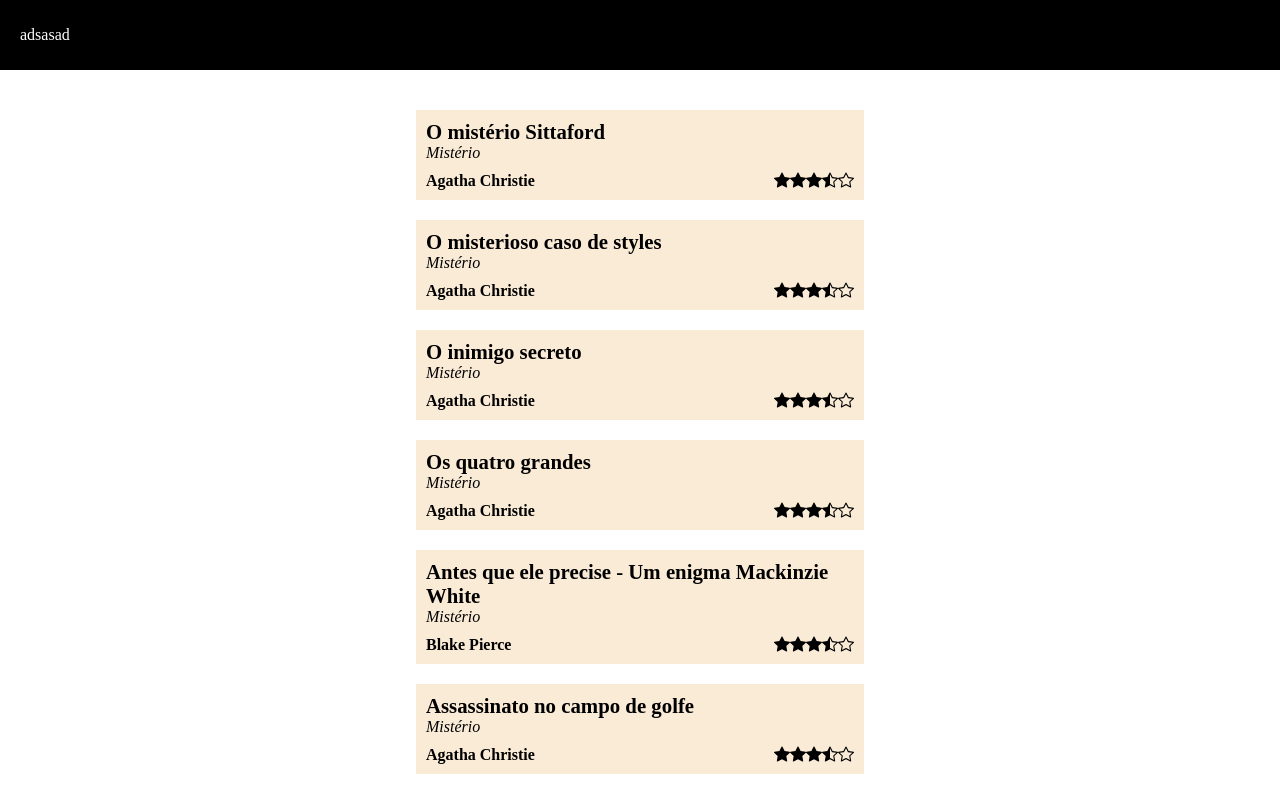
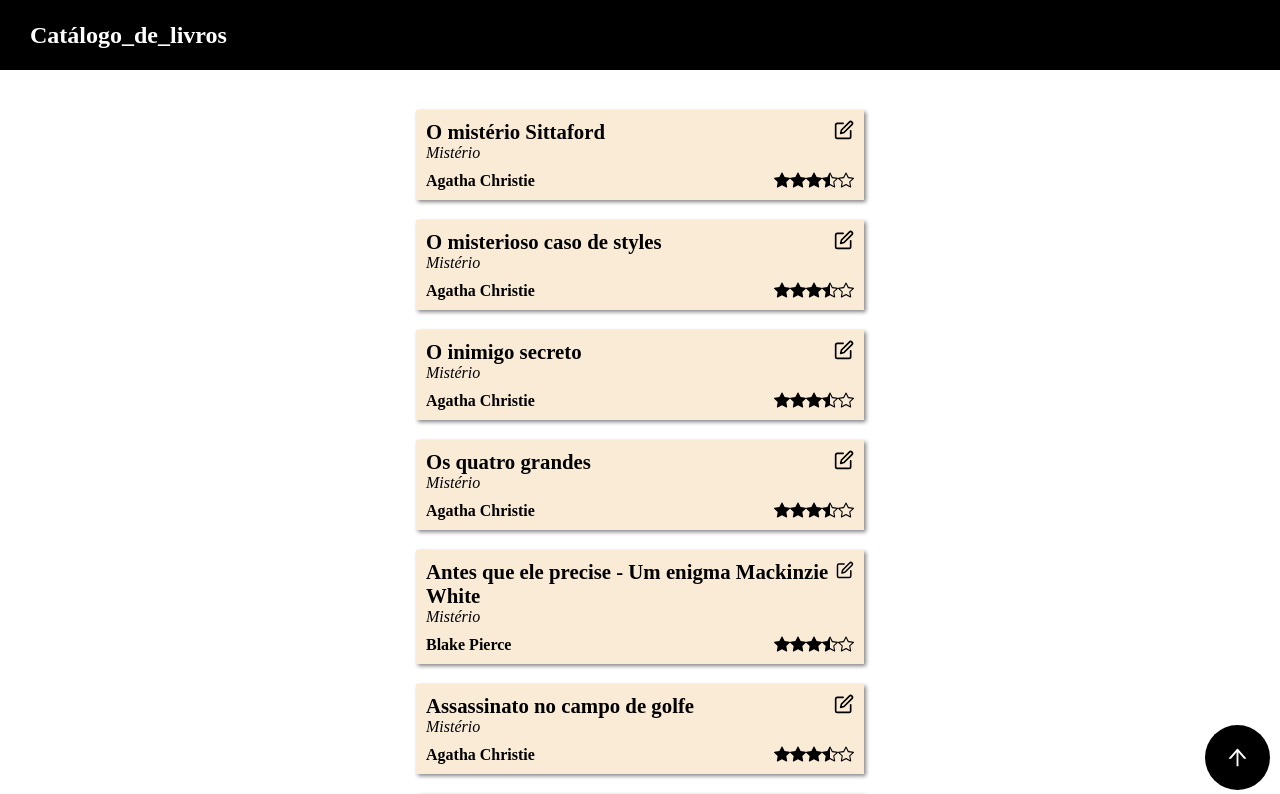
Before and after one commit to TomasCartman/catalogo_de_livros, a Next.js app: page / in a window 1280 px wide. Shown: the top 794 px of the page. Built offline with nearby package versions, Linux system fonts and the light colour scheme; some icons are missing.

Commit message:
create PageUp button

```diff
--- a/src/components/bookComponent/BookComponent.jsx
+++ b/src/components/bookComponent/BookComponent.jsx
@@ -1,12 +1,16 @@
 import styles from '@/components/bookComponent/BookComponent.module.css'
 import { BsStarFill, BsStarHalf, BsStar } from 'react-icons/bs'
+import { FiEdit } from 'react-icons/fi'
 
 export default function BookComponent({ title, gender, author, rate }) {
     return (
         <div className={styles.bookcontainer}>
-            <h3 className={styles.title}>{title}</h3>
+            <div className={styles.flexbetween}>
+                <h3 className={styles.title}>{title}</h3>
+                <FiEdit size={20} className={styles.icon} />
+            </div>
             <p className={styles.gender}>{gender}</p>
-            <div className={styles.authorstars}>
+            <div className={`${styles.authorstars} ${styles.flexbetween}`}>
                 <h4 className={styles.author}>{author}</h4>
                 <div className={styles.stars}>
                     <BsStarFill />
--- a/src/components/bookComponent/BookComponent.module.css
+++ b/src/components/bookComponent/BookComponent.module.css
@@ -3,6 +3,7 @@
     flex-direction: column;
     padding: 10px;
     background-color: antiquewhite;
+    box-shadow: 2px 2px 4px 0 #0000007c;
 }
 
 .title {
@@ -15,9 +16,12 @@
     font-style: italic;
 }
 
-.authorstars {
+.flexbetween {
     display: flex;
     justify-content: space-between;
+}
+
+.authorstars {
     margin-top: 10px;
 }
 
@@ -29,3 +33,11 @@
 .stars {
     display: flex;
 }
+
+.icon {
+    cursor: pointer;
+}
+
+.icon:hover {
+    color: #4d4d4d;
+}
--- a/src/components/navbar/NavBar.jsx
+++ b/src/components/navbar/NavBar.jsx
@@ -1,9 +1,14 @@
 import styles from './NavBar.module.css'
+import { PiSquaresFourFill } from 'react-icons/pi'
+import windowUtils from '@/utils/windowUtils'
 
 export default function NavBar({ children }) {
     return (
         <nav className={styles.navbar}>
-            {children}
+            <h2
+                className={styles.pagetitle}
+                onClick={windowUtils.goToTopOfPage}>{children}</h2>
+            <PiSquaresFourFill size={25} className={styles.icon} />
         </nav>
     )
 }
--- a/src/components/navbar/NavBar.module.css
+++ b/src/components/navbar/NavBar.module.css
@@ -1,11 +1,23 @@
 .navbar {
     height: 70px;
-    background-color: black;
+    background-color: var(--primary-color);
     color: white;
     display: flex;
     align-items: center;
-    padding: 0px 20px;
-    position: fixed;
-    width: 100%;
+    justify-content: space-between;
+    padding: 0px 30px;
+    position: sticky;
     top: 0;
 }
+
+.pagetitle {
+    cursor: pointer;
+}
+
+.icon {
+    cursor: pointer;
+}
+
+.icon:hover {
+    color: var(--hover-contrast-color);
+}
--- /dev/null
+++ b/src/components/pageUp/PageUp.jsx
@@ -0,0 +1,12 @@
+import style from './PageUp.module.css'
+import { AiOutlineArrowUp } from 'react-icons/ai'
+import windowUtils from '@/utils/windowUtils'
+
+export default function PageUp() {
+
+    return (
+        <div className={style.pageup} onClick={windowUtils.goToTopOfPage}>
+            <AiOutlineArrowUp size={25} className='icon' />
+        </div>
+    )
+}
--- /dev/null
+++ b/src/components/pageUp/PageUp.module.css
@@ -0,0 +1,20 @@
+.pageup {
+    display: flex;
+    justify-content: center;
+    align-items: center;
+    position: fixed;
+    background-color: var(--primary-color);
+    color: white;
+    padding: 20px;
+    border-radius: 100px;
+    right: 10px;
+    bottom: 10px;
+}
+
+.pageup {
+    cursor: pointer;
+}
+
+.pageup:hover {
+    color: var(--hover-contrast-color);
+}
--- a/src/pages/index.jsx
+++ b/src/pages/index.jsx
@@ -1,5 +1,6 @@
 import BookComponent from '@/components/bookComponent/BookComponent'
 import NavBar from '@/components/navbar/NavBar'
+import PageUp from '@/components/pageUp/PageUp'
 import '@/styles/globals.css'
 import styles from '@/styles/index.module.css'
 
@@ -53,11 +54,16 @@
 
 export default function Index() {
     return (
-        <main>
-            <NavBar>adsasad</NavBar>
-            <div className={styles.bookscontainer}>
-                {bookList}
-            </div>
-        </main>
+        <>
+            <header>
+                <NavBar>Catálogo_de_livros</NavBar>
+            </header>
+            <main>
+                <PageUp />
+                <div className={styles.bookscontainer}>
+                    {bookList}
+                </div>
+            </main>
+        </>
     )
 }
--- a/src/styles/globals.css
+++ b/src/styles/globals.css
@@ -1,5 +1,8 @@
 :root {
-
+  --primary-color: rgb(0, 0, 0);
+  --hover-primary-color: #4d4d4d;
+  --contrast-color: white;
+  --hover-contrast-color: #ffffffb4;
 }
 
 body {
--- a/src/styles/index.module.css
+++ b/src/styles/index.module.css
@@ -3,6 +3,6 @@
     flex-direction: column;
     margin-top: 40px;
     width: 35%;
-    margin: 110px auto 20px auto;
+    margin: 40px auto 20px auto;
     gap: 20px;
 }
--- /dev/null
+++ b/src/utils/windowUtils.js
@@ -0,0 +1,5 @@
+const goToTopOfPage = () => {
+    window.scrollTo({ top: 0, left: 0, behavior: 'smooth' })
+}
+
+export default { goToTopOfPage }
```
